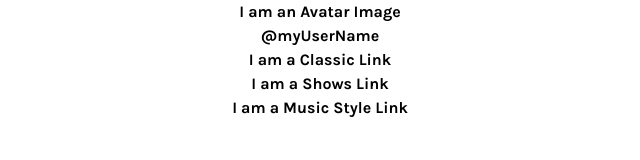
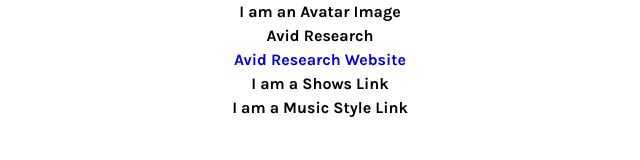
Before and after one commit to amtrav42/linkTree, a Gatsby site in the folder linktree/: page / in a window 1280 px wide. Shown: the whole page, without its empty margins (320-960 px from the left). Built offline with nearby package versions, Linux system fonts and the light colour scheme; Gatsby itself is replaced by a stand-in of ours.

Commit message:
added basic link component

```diff
--- a/linktree/src/components/classicLink/index.jsx
+++ b/linktree/src/components/classicLink/index.jsx
@@ -1,5 +1,17 @@
 import React from 'react';
 
-export default function ClassicLink() {
-  return <div>I am a Classic Link</div>;
+export default function ClassicLink(props) {
+  const {
+    href,
+    children,
+  } = props;
+  return (
+    <a
+      href={href}
+      rel="noopener noreferrer"
+      target="_blank"
+    >
+      {children}
+    </a>
+  );
 }
--- a/linktree/src/components/userHandle/index.jsx
+++ b/linktree/src/components/userHandle/index.jsx
@@ -1,5 +1,5 @@
 import React from 'react';
 
 export default function UserHandle() {
-  return <div>@myUserName</div>;
+  return <div>Avid Research</div>;
 }
--- a/linktree/src/pages/index.jsx
+++ b/linktree/src/pages/index.jsx
@@ -12,7 +12,11 @@
     <div>
       <Avatar />
       <UserHandle />
-      <ClassicLink />
+      <ClassicLink
+        href="https://avidresearch.com.au/"
+      >
+        Avid Research Website
+      </ClassicLink>
       <ShowsLink />
       <MusicStyle />
     </div>
```
